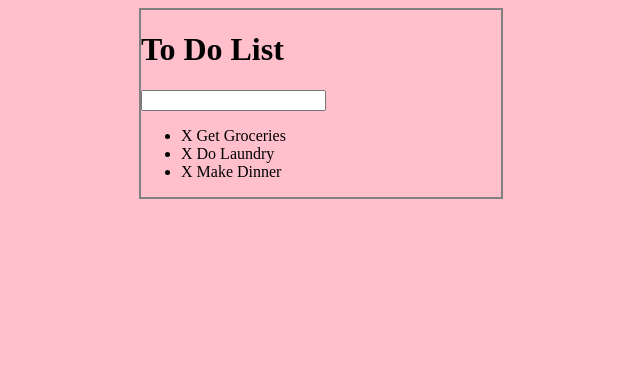
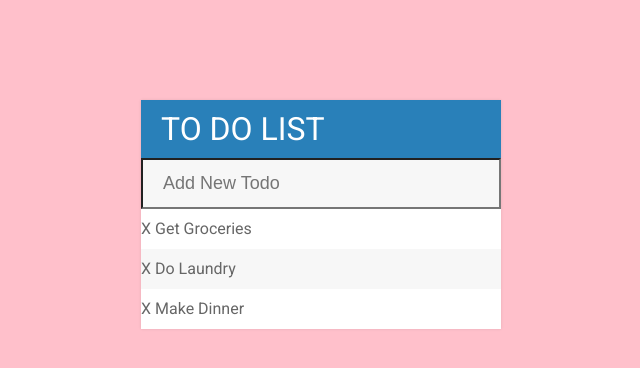
Before and after one commit to denisepen/ToDoList, a website: page index.html in a window 1280 px wide. Shown: the whole page, without its empty margins (319-959 px from the left). Drawn offline with nearby package versions, Linux system fonts and the light colour scheme.

Commit message:
added input styling

```diff
--- a/assets/css/todos.css
+++ b/assets/css/todos.css
@@ -1,12 +1,56 @@
 body {
   background: pink;
+  font-family: Roboto
 }
 
+input {
+  color: #2980b9;
+  font-size: 18px;
+  background-color: #f7f7f7;
+  width: 100%;
+  padding: 13px 13px 13px 20px;
+  box-sizing: border-box;
+}
+
+input:focus{
+  background: #fff;
+  border: 3px solid #2980b9;
+  outline: none
+}
+
+li {
+  background: #fff;
+  height: 40px;
+  line-height: 40px;
+  color: #666
+}
+
+li:nth-child(2n){
+  background: #f7f7f7
+}
+
+h1 {
+  background: #2980b9;
+  color: white;
+  margin: 0;
+  padding: 10px 20px;
+  text-transform: uppercase;
+  fons-size: 24px;
+  font-weight: normal;
+}
+
+ul {
+  list-style: none;
+  margin: 0;
+  padding: 0;
+}
 
 #container{
   width: 360px;
-  margin: 0 auto;
-  border: 2px solid gray
+  margin: 100px auto;
+
+  box-shadow: 0 0 3px rgba(0,0,0, 0.1);
+  background: #f7f7f7
 
 }
 
--- a/index.html
+++ b/index.html
@@ -4,13 +4,14 @@
     <meta charset="utf-8">
     <title>To Do List</title>
     <link rel="stylesheet" href="assets/css/todos.css">
+    <link  href="https://fonts.googleapis.com/css?family=Roboto: 400, 500, 700" rel="stylesheet">
     <script type="text/javascript"></script>
     <script src="https://code.jquery.com/jquery-3.3.1.min.js"></script>
   </head>
   <body>
   <div id="container">
     <h1>To Do List</h1>
-    <input type="text" name="" value="">
+    <input type="text" name="" value="" placeholder="Add New Todo">
     <ul>
       <li> <span> X </span> Get Groceries</li>
       <li> <span> X </span> Do Laundry</li>
```
